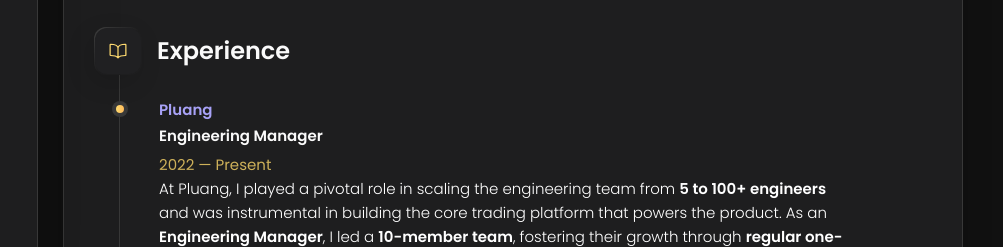
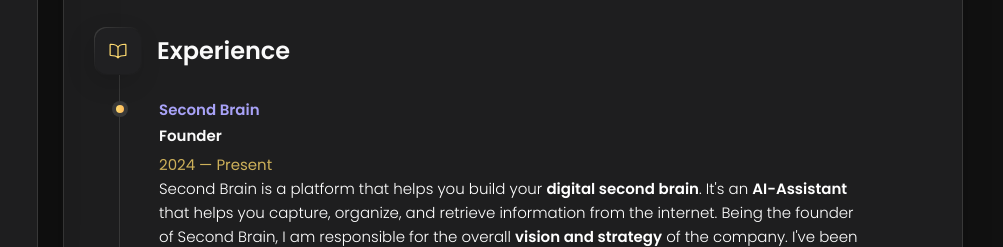
Before and after one commit to harshsavasil/portfolio-website, a website: page public/index.html in a window 1280 px wide. Both pictures are taken after a click on the button "Resume". Shown: the part 553-800 px from the top of the page, 277-1280 px from the left. Drawn offline with nearby package versions, Linux system fonts and the light colour scheme.

Commit message:
added second-brain work experience

```diff
--- a/public/index.html
+++ b/public/index.html
@@ -576,6 +576,21 @@
           <ol class="timeline-list">
 
             <li class="timeline-item">
+              <h4 class="h4 timeline-item-title"><a href="https://second-brain.in" style="color: #a8a2f7;">Second Brain</a></h4>
+              <h4 class="h4 timeline-item-title">Founder</h4>
+
+              <span>2024 — Present</span>
+              <p class="timeline-text" style="color: white;">
+                Second Brain is a platform that helps you build your <b>digital second brain</b>.
+                It's an <b>AI-Assistant</b> that helps you capture, organize, and retrieve information from the internet.
+                Being the founder of Second Brain, I am responsible for the overall <b>vision and strategy</b> of the company.
+                I've been working part-time on this project for the last 1 year and I've learned a lot about <b>product development,
+                user psychology, and building a successful SaaS product</b>.
+              </p>
+              <br>
+            </li>
+
+            <li class="timeline-item">
               <h4 class="h4 timeline-item-title"><a href="https://pluang.com/en" style="color: #a8a2f7;">Pluang</a></h4>
               <h4 class="h4 timeline-item-title">Engineering Manager</h4>
 
```
